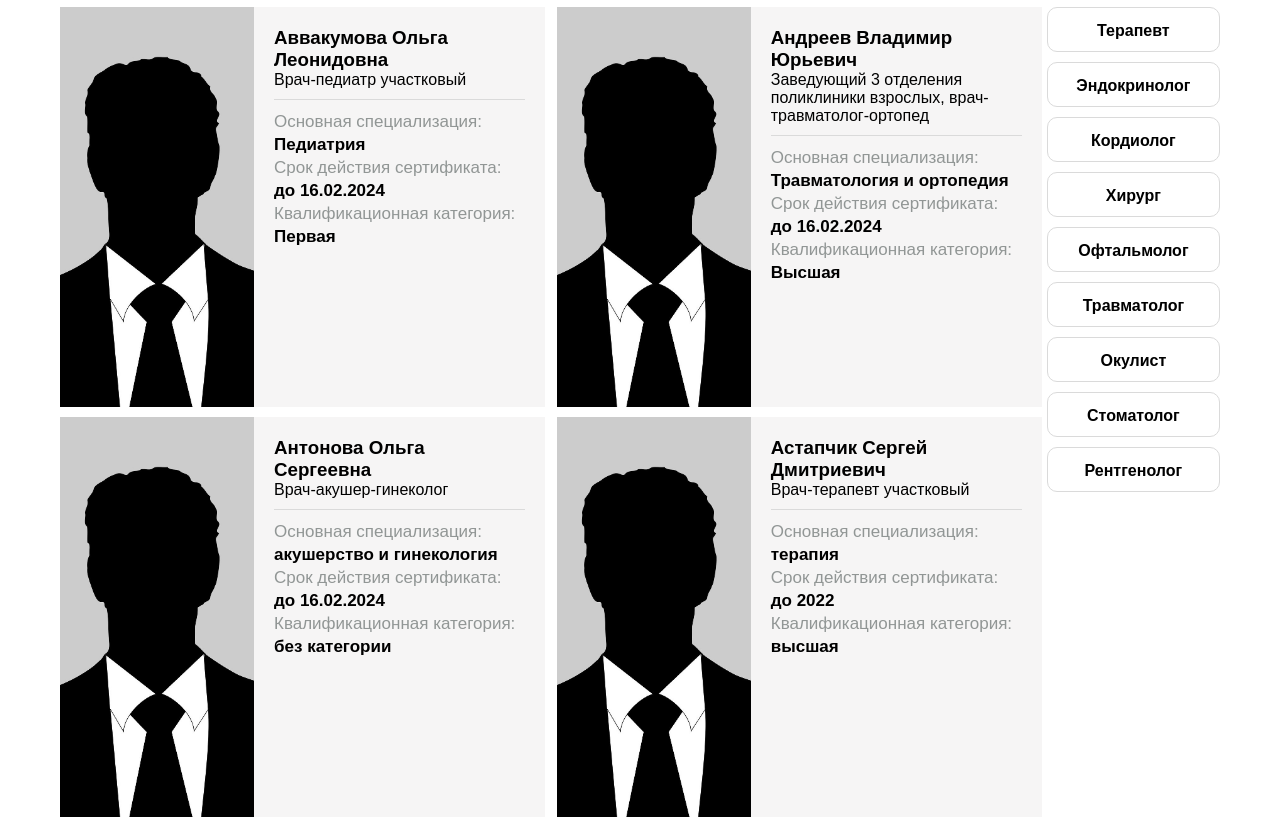
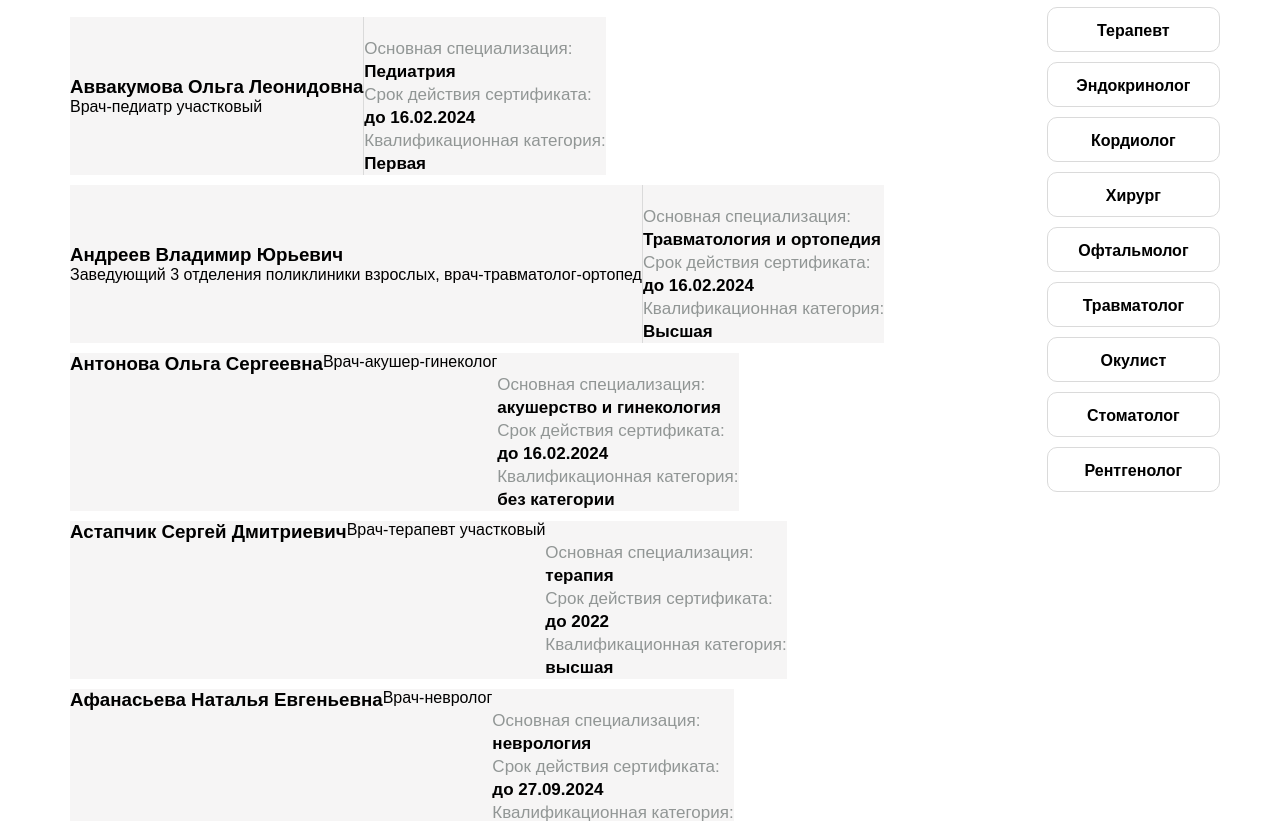
Before and after one commit to bLaM4e/sait_crb, a plain HTML site: page doctors.html in a window 1280 px wide. Shown: the part 215-1036 px from the top of the page. Drawn offline with Linux system fonts and the light colour scheme.

Commit message:
work under doctors

```diff
--- a/css/style.css
+++ b/css/style.css
@@ -366,6 +366,7 @@
 }
 
 .doctors {
+    font-family: Arial, "Helvetica Neue", Helvetica, sans-serif;
     margin-top: 10px;
     display: flex;
 }
@@ -378,28 +379,30 @@
 }
 
 .data-pers {
-    height: 400px;
-    width: 485px;
-    margin-bottom: 10px;
+    background-color: #f6f5f5;
+    /* height: 400px;
+    flex: 1 0 15%; */
+    margin: 10px 10px 0 10px;
+}
+
+/* .photo-pers {
+    width: 40%;
+    background: url(../images/man_silhouette.jpg) center no-repeat;
+    background-size: cover;
+} */
+
+.desc-pers {
     display: flex;
 }
 
-.photo-pers {
-    width: 40%;
-    background: url(../images/man_silhouette.jpg) center no-repeat;
-    background-size: cover;
-}
-
-.desc-pers {
-    background-color: #f6f5f5;
-    font-family: sans-serif;
-    width: 60%;
-    padding: 20px;
-    box-sizing: border-box;
+.person_name {
+    border-right: 1px solid #dadada;
+    display: flex;
+    flex-direction: column;
+    justify-content: center;
 }
 
 .d-none {
-    border-top: 1px solid #dadada;
     margin-top: 10px;
     padding-top: 10px;
 }
--- a/doctors.html
+++ b/doctors.html
@@ -78,10 +78,13 @@
         <div class="doctors">
             <div class="persons">
                 <div class="data-pers">
-                    <div class="photo-pers"></div>
+                    <!-- <div class="photo-pers"></div> -->
                     <div class="desc-pers">
-                        <h3>Аввакумова Ольга Леонидовна</h3>
-                        <p class="p-doctors">Врач-педиатр участковый</p>
+                        <div class="person_name">
+                            <h3>Аввакумова Ольга Леонидовна</h3>
+                            <p class="p-doctors">Врач-педиатр участковый</p>
+                        </div>
+
                         <div class="d-none">
                             <span>Основная специализация:</span>
                             <h6>Педиатрия</h6>
@@ -95,8 +98,11 @@
                 <div class="data-pers">
                     <div class="photo-pers"></div>
                     <div class="desc-pers">
-                        <h3>Андреев Владимир Юрьевич</h3>
-                        <p class="p-doctors">Заведующий 3 отделения поликлиники взрослых, врач-травматолог-ортопед</p>
+                        <div class="person_name">
+                            <h3>Андреев Владимир Юрьевич</h3>
+                            <p class="p-doctors">Заведующий 3 отделения поликлиники взрослых, врач-травматолог-ортопед</p>
+                        </div>
+
                         <div class="d-none">
                             <span>Основная специализация:</span>
                             <h6>Травматология и ортопедия</h6>
@@ -167,7 +173,7 @@
                         </div>
                     </div>
                 </div>
-                <div class="data-pers">
+                <!-- <div class="data-pers">
                     <div class="photo-pers"></div>
                     <div class="desc-pers">
                         <h3>Балденков Александр Николаевич</h3>
@@ -726,7 +732,7 @@
                             <h6>Первая</h6>
                         </div>
                     </div>
-                </div>
+                </div> -->
             </div>
             <ul class="speciality">
                 <li class="spec-title">Терапевт</li>
```
